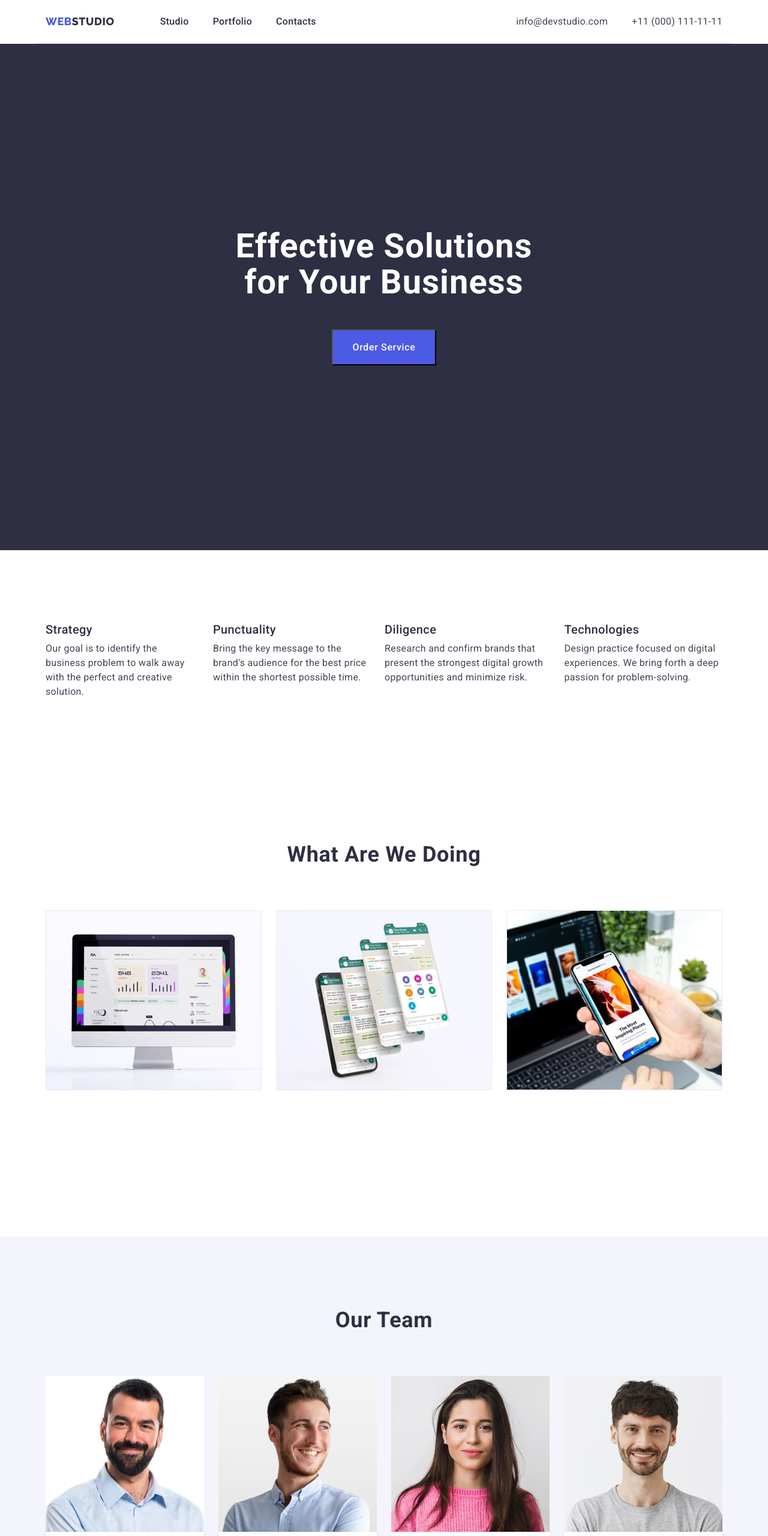
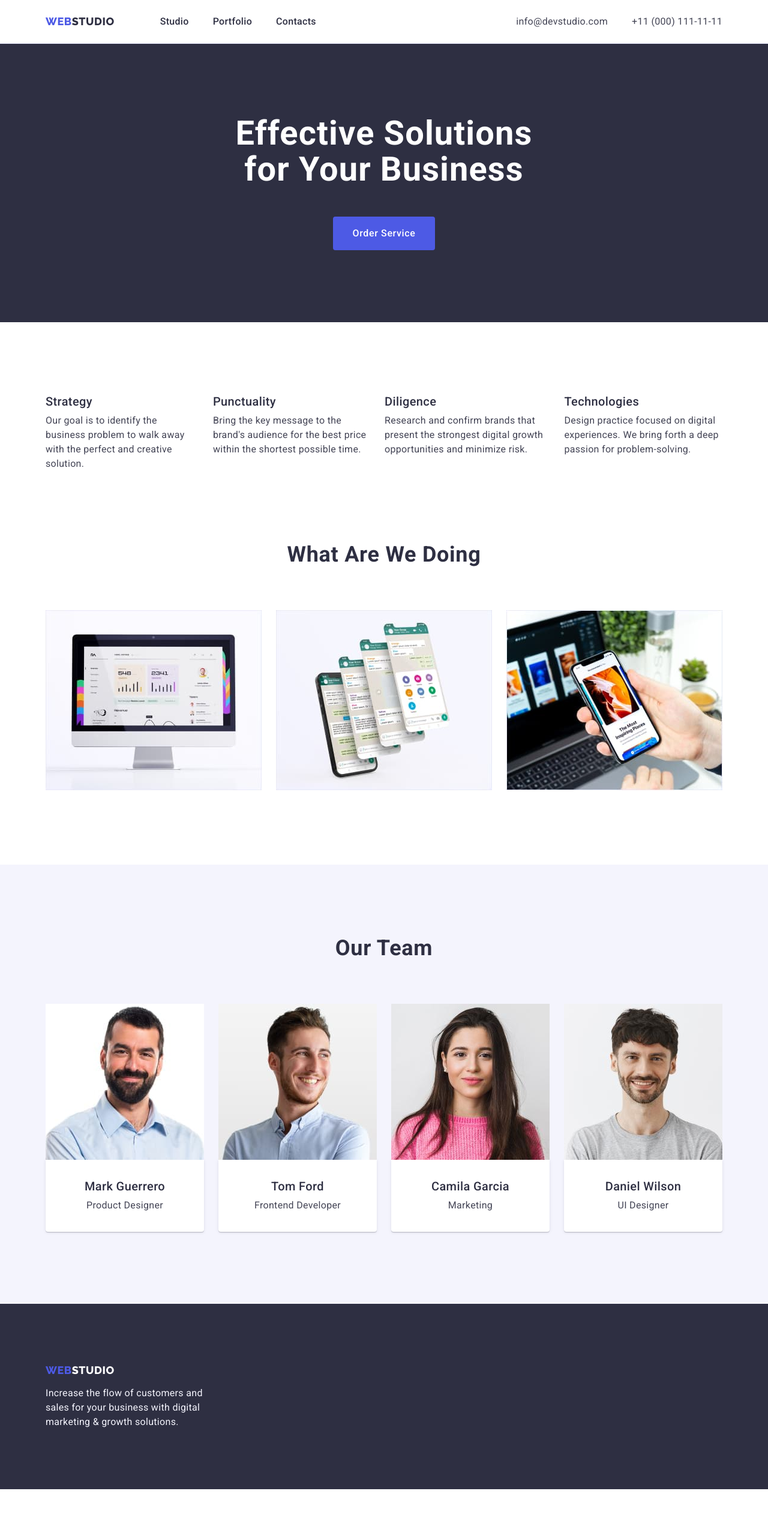
Before and after one commit to amending1/goit-markup-hw-03, a plain HTML site: page index.html in a window 1280 px wide. Shown: the top 2560 px of the page at 60% size. After the commit the page ends 2482 px from the top, so only its background shows below. Drawn offline with nearby package versions, Linux system fonts and the light colour scheme.

Commit message:
index.html

```diff
--- a/css/styles.css
+++ b/css/styles.css
@@ -6,22 +6,21 @@
 .container {
   max-width: 1158px;
   margin: 0 auto;
-  padding: 0px 15px;
+  padding: 0 15px;
 }
 
-section {
-  padding: 120px 15px;
+header {
+  border-bottom: 1px solid #e7e9fc;
 }
 
 .header-wrapper {
   display: flex;
-  padding: 24px 15px;
+  padding: 0 15px;
   flex-shrink: 0;
   justify-content: space-between;
-  border-bottom: 1px solid #e7e9fc;
 }
 
-.header-wrapper > nav {
+.header-wrapper > .header-navigation {
   display: flex;
   align-items: center;
 }
@@ -48,6 +47,7 @@ ul {
   flex-direction: column;
   row-gap: 48px;
   text-align: center;
+  padding: 188px 0;
 }
 
 .main-order-service-text {
@@ -56,13 +56,18 @@ ul {
   font-weight: 700;
   line-height: 1.07;
   letter-spacing: 1.12px;
-  width: 496px;
+  max-width: 496px;
   text-align: center;
-  padding-top: 188px;
   padding-bottom: 48px;
 }
 
 .button-main {
+  display: block;
+  margin: 0 auto;
+  min-width: 169px;
+  height: 56px;
+  border: none;
+  border-radius: 4px;
   color: #fff;
   background-color: #4d5ae5;
   font-family: Roboto;
@@ -72,7 +77,6 @@ ul {
   letter-spacing: 0.64px;
   cursor: pointer;
   padding: 16px 32px;
-  margin-bottom: 188px;
 }
 
 .button-main:hover {
@@ -123,6 +127,7 @@ nav {
 .menu-link {
   display: flex;
   gap: 40px;
+  padding: 24px 0;
 }
 
 .menu-link-items {
@@ -137,8 +142,9 @@ nav {
 
 .address-link {
   display: flex;
-  column-gap: 40px;
+  gap: 40px;
   align-items: center;
+  padding: 24px 0;
 }
 
 .address-link-items {
@@ -151,7 +157,15 @@ nav {
   letter-spacing: 0.32px;
 }
 
+.heading-hidden {
+  visibility: hidden;
+}
+
 .main-content {
+  padding: 120px 0;
+}
+
+.main-content-values {
   display: flex;
   justify-content: space-between;
   gap: 24px;
@@ -162,7 +176,7 @@ nav {
   justify-content: space-between;
   gap: 24px;
   margin: 0;
-  padding: 0 0 120px 0;
+  width: calc(100% - 3 * 24px) / 3;
 }
 
 .main-content-list {
@@ -171,7 +185,8 @@ nav {
   font-weight: 500;
   line-height: 1.2;
   letter-spacing: 0.4px;
-  padding-bottom: 8px;
+  margin-bottom: 8px;
+  width: calc((100% - 3 * 24px) / 4);
 }
 
 .main-content-items {
@@ -181,15 +196,19 @@ nav {
   letter-spacing: 0.32px;
 }
 
+.main-content-photos {
+  padding-bottom: 120px;
+}
+
 .main-team {
   background: #f4f4fd;
 }
 
 .main-team-card {
-  display: inline-flex;
+  display: flex;
   gap: 24px;
   margin: 0;
-  padding: 0 0 120px 0;
+  width: calc((100% - 3 * 24px) / 4);
 }
 
 .main-team-card img {
@@ -198,9 +217,10 @@ nav {
 
 .main-team-card-items {
   width: 100%;
-  display: inline-flex;
+  display: flex;
   flex-direction: column;
   justify-content: center;
+  padding: 32px 16px;
   border-radius: 0px 0px 4px 4px;
   background: #fff;
   box-shadow: 0px 2px 1px 0px rgba(46, 47, 66, 0.08),
@@ -211,9 +231,7 @@ nav {
 .main-team-names {
   color: #2e2f42;
   text-align: center;
-  padding-top: 32px;
-  padding-bottom: 8px;
-  margin: 0;
+  margin-bottom: 8px;
   font-size: 20px;
   font-weight: 500;
   line-height: 1.2;
@@ -226,8 +244,6 @@ nav {
   font-size: 16px;
   line-height: 1.5;
   letter-spacing: 0.32px;
-  padding: 0 0 32px 0;
-  margin: 0;
 }
 
 .main-portfolio-description {
@@ -266,14 +282,18 @@ nav {
   line-height: 1.11;
   letter-spacing: 0.72px;
   text-transform: capitalize;
-  padding: 0 0 72px 0;
+  margin-bottom: 72px;
+}
+
+.section-portfolio-wrapper {
+  padding: 96px 0 120px 0;
 }
 
 .button-container {
   display: flex;
   justify-content: center;
-  column-gap: 24px;
-  padding: 0 0 72px 0;
+  gap: 24px;
+  margin-bottom: 72px;
 }
 
 .button-portfolio {
@@ -294,10 +314,16 @@ nav {
 .button-portfolio:hover {
   background: #404bbf;
   color: #fff;
+  border: 1px solid transparent;
 }
 
-footer {
+.button-portfolio:focus {
+  border: 1px solid transparent;
+}
+
+.footer-wrapper {
   background-color: #2e2f42;
+  padding: 100px 0;
 }
 
 .footer-text {
@@ -308,7 +334,6 @@ footer {
   font-size: 16px;
   line-height: 1.5;
   letter-spacing: 0.32px;
-  padding: 0 0 100px 0;
 }
 
 .logo-footer {
@@ -319,6 +344,6 @@ footer {
   line-height: 1.17;
   letter-spacing: 0.54px;
   text-transform: uppercase;
-  padding: 101.5px 0 17.5px 0;
-  display: block;
+  display: inline-block;
+  margin-bottom: 16px;
 }
--- a/index.html
+++ b/index.html
@@ -20,7 +20,7 @@ https://cdn.jsdelivr.net/npm/modern-normalize@2.0.0/modern-normalize.min.css
   <body>
     <header>
       <div class="container header-wrapper">
-        <nav>
+        <nav class="header-navigation">
           <a class="logo" href="./index.html"
             >WEB<span style="color: #2e2f42">STUDIO</span></a
           >
@@ -49,7 +49,7 @@ https://cdn.jsdelivr.net/npm/modern-normalize@2.0.0/modern-normalize.min.css
       </div>
     </header>
     <main>
-      <section class="main-order-service">
+      <section class="main-content main-order-service">
         <div class="container">
           <h1 class="main-order-service-text">
             Effective Solutions for Your Business
@@ -58,9 +58,10 @@ https://cdn.jsdelivr.net/npm/modern-normalize@2.0.0/modern-normalize.min.css
         </div>
       </section>
 
-      <section>
+      <section class="main-content">
         <div class="container">
-          <ul class="main-content">
+          <h4 class="heading-hidden"></h4>
+          <ul class="main-content-values">
             <li>
               <h3 class="main-content-list">Strategy</h3>
               <p class="main-content-items">
@@ -92,7 +93,7 @@ https://cdn.jsdelivr.net/npm/modern-normalize@2.0.0/modern-normalize.min.css
           </ul>
         </div>
       </section>
-      <section>
+      <section class="main-content-photos">
         <div class="container">
           <h2 class="heading">What are we doing</h2>
           <ul class="main-content-images">
@@ -124,7 +125,7 @@ https://cdn.jsdelivr.net/npm/modern-normalize@2.0.0/modern-normalize.min.css
         </div>
       </section>
 
-      <section class="main-team">
+      <section class="main-team main-content">
         <div class="container">
           <h2 class="heading">Our Team</h2>
           <ul class="main-team-card">
@@ -180,7 +181,7 @@ https://cdn.jsdelivr.net/npm/modern-normalize@2.0.0/modern-normalize.min.css
         </div>
       </section>
     </main>
-    <footer>
+    <footer class="footer-wrapper">
       <div class="container">
         <a class="logo-footer" href="./index.html"
           >WEB<span style="color: #fff">STUDIO</span></a
```
Also changed, not shown: portfolio.html (+4 -4 lines).
